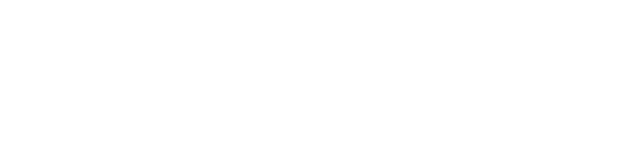
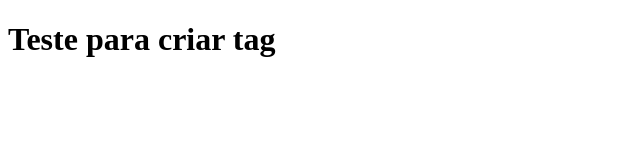
Before and after one commit to TiagoAlmeidaPoa/praticando_git, a plain HTML site: page index.html in a window 1280 px wide. Shown: the whole page, without its empty margins (0-640 px from the left). Drawn offline with Linux system fonts and the light colour scheme.

Commit message:
criando tag

```diff
--- a/index.html
+++ b/index.html
@@ -6,6 +6,6 @@
     <title>Document</title>
 </head>
 <body>
-
+    <h1>Teste para criar tag</h1>
 </body>
 </html>
```
Also changed, not shown: COMANDOS - GIT/comandos_git.txt.
